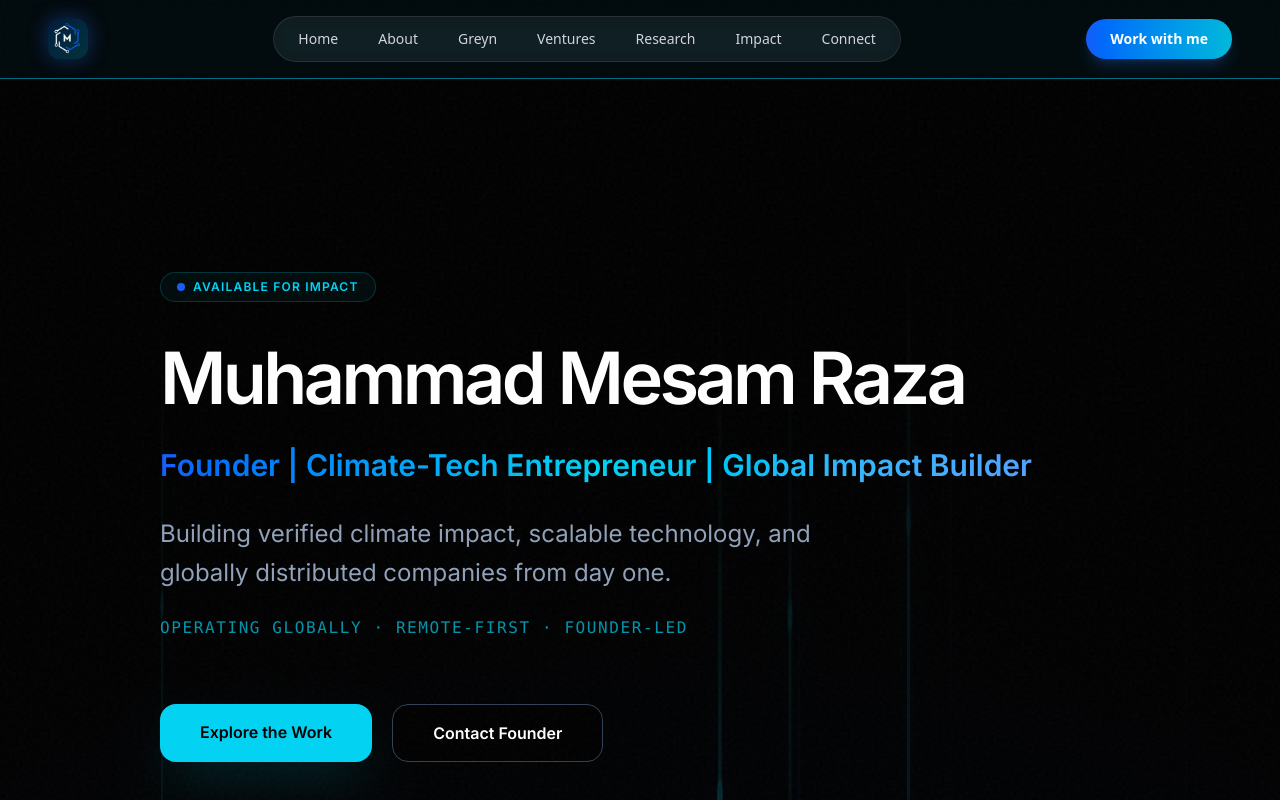
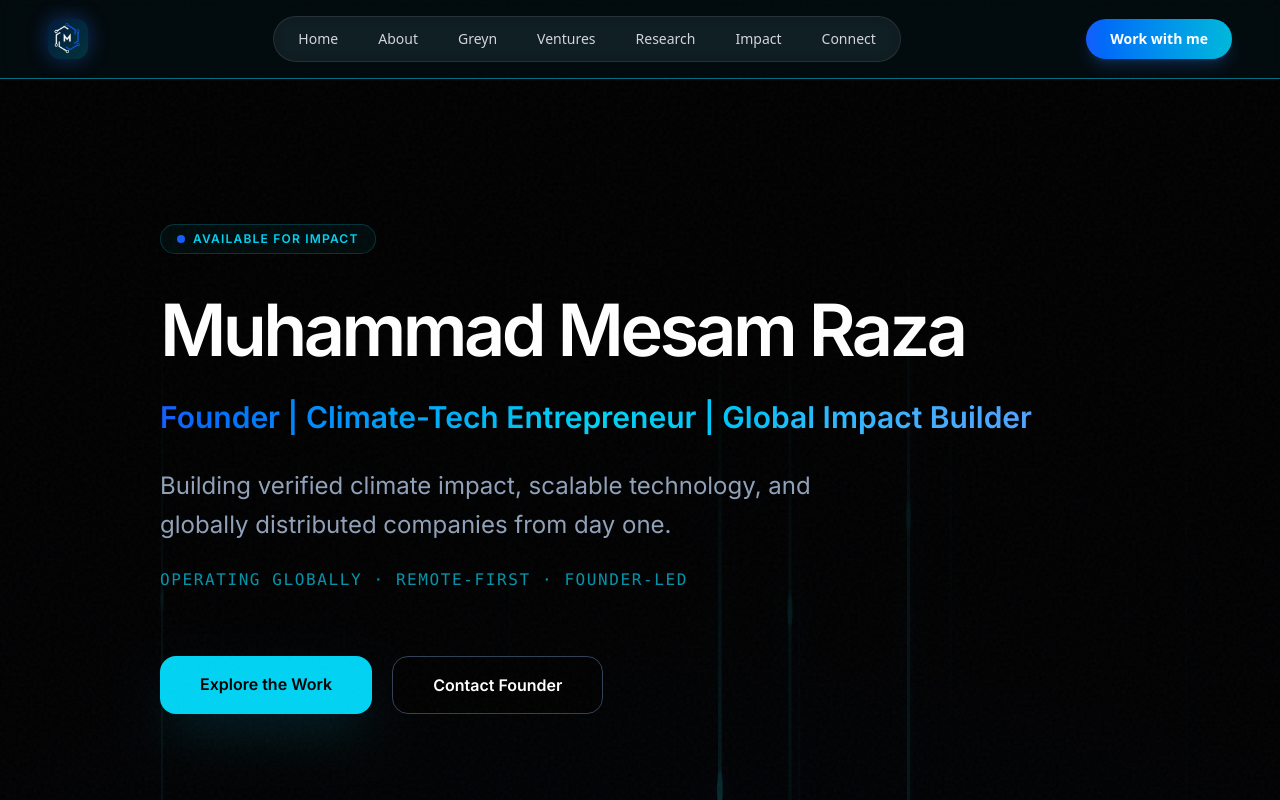
Before and after one commit to RimshaArfeen/Sir_Measam_Portfolio, a Next.js app: page / in a window 1280 px wide. Shown: the top 800 px of the page. Built offline with nearby package versions, Linux system fonts and the light colour scheme.

Commit message:
Fixed Spelling Mistakes

```diff
--- a/app/page.tsx
+++ b/app/page.tsx
@@ -20,7 +20,7 @@ const App = () => {
     <div className="relative min-h-screen text-slate-100 font-sans bg-black/20 selection:bg-cyan-500/30">
       <AnimatedBeamsBackground />
 
-      <main className="relative z-10 w-full mx-auto px-6 md:px-20 py-24 md:py-48">
+      <main className="relative z-10 w-full mx-auto px-6 md:px-20 py-24 md:pt-36 md:pb-48">
         <div className="w-full space-y-10 pb-24 md:px-20 py-20">
           {/* Badge using Electric Blue and Cyan */}
           <div className="inline-flex items-center gap-2 px-4 py-1.5 rounded-full border border-cyan-400/20 bg-cyan-400/5 text-cyan-400 text-xs font-bold uppercase tracking-widest backdrop-blur-sm">
```
